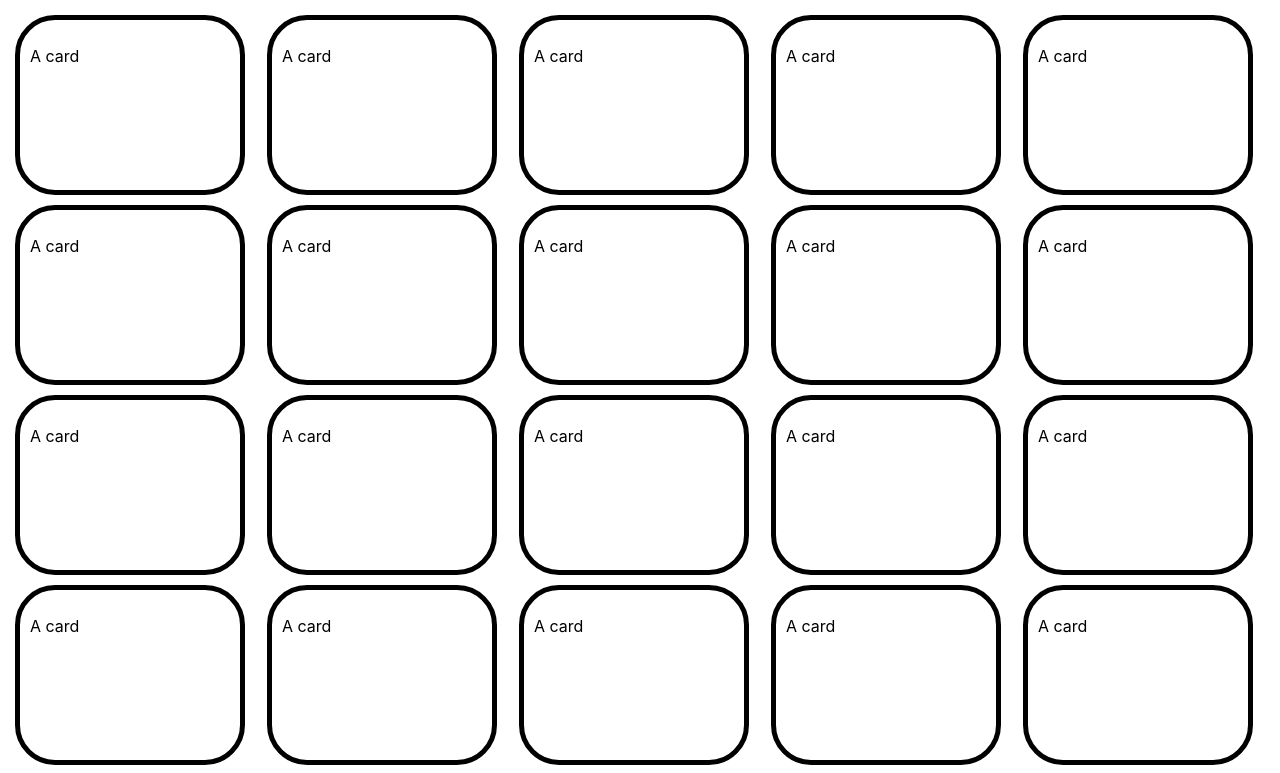
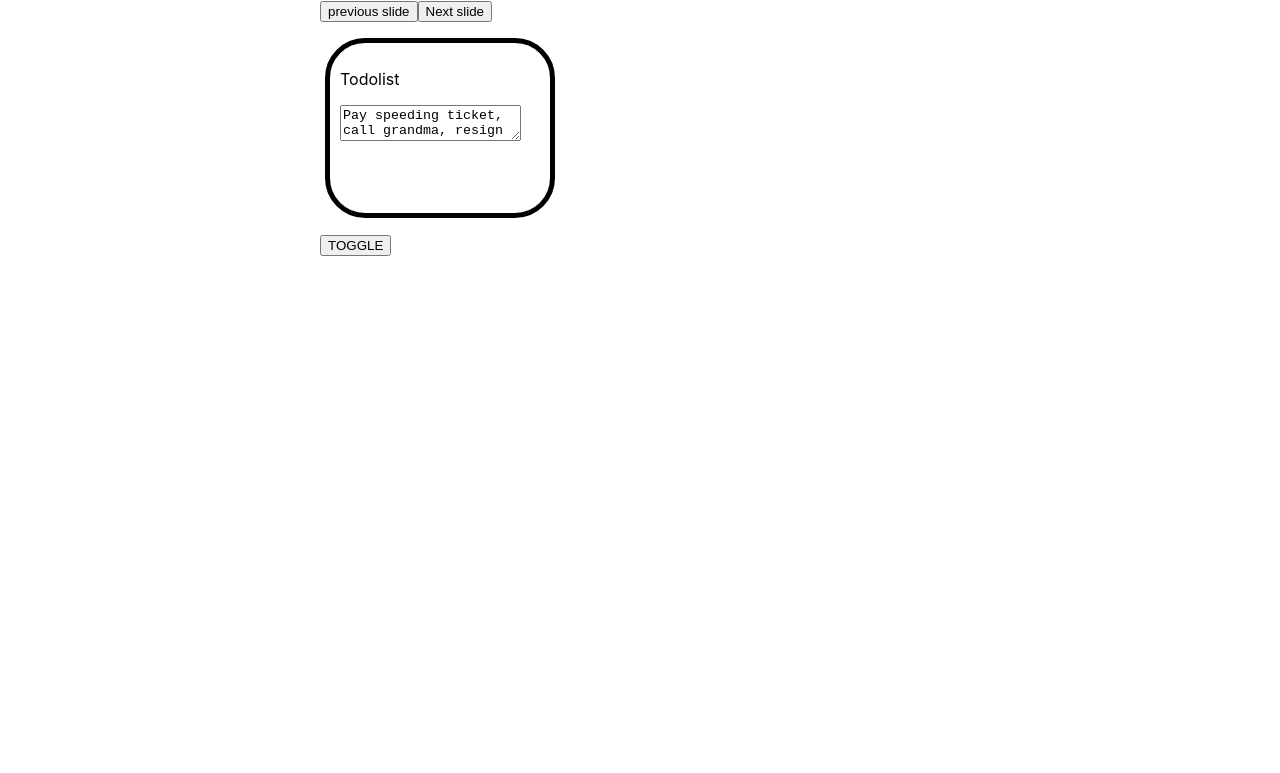
Before and after one commit to ynov-masters-2022/projet-fin-module-remy-dylan, a React (Create React App) app: page / in a window 1280 px wide. Shown: the top 773 px of the page. Built offline with nearby package versions, Linux system fonts and the light colour scheme.

Commit message:
feat: SlideShow v1

```diff
--- a/src/App.tsx
+++ b/src/App.tsx
@@ -1,38 +1,87 @@
 import './App.css';
 import KeepCard from './components/KeepCard';
+import TestAnimate from './components/TestAnimate';
+import Card from './components/Card';
+import { AnimatePresence, motion } from "framer-motion"
+import { useState } from 'react';
+import { SlideshowItem } from './components/SlideShowItem'
+import { ContentCard ,ContentCardProps} from './components/ContentCard';
 
 const App = () => {
-
+  const [isVisible, setIsVisible] = useState<boolean>(false);
+  const [selectedText, setSelectedText] = useState<number>(0);
+  /*
+  const [selectedId, setSelectedId] = useState<string | undefined >(undefined)
   const containerStyle: React.CSSProperties = {
     padding: '10px',
     display: 'grid',
     gridTemplateColumns: '1fr 1fr 1fr 1fr 1fr',
     gridTemplateRows: '1fr 1fr 1fr 1fr 1fr',
   }
+  */
 
+  const notesArray = [
+    {
+      id:1,
+      name: 'Todolist',
+      content: 'Pay speeding ticket, call grandma, resign gym '
+    },
+    {
+      id:2,
+      name: 'Morning routine',
+      content: 'Wake up, make my bed, breath fresh air, breakfast, brush my teeth, go to school.'
+    },
+    {
+      id:3,
+      name: 'Project ideas',
+      content: 'My Journal : very visual project where the user handles his notes.'
+    },
+    {
+      id:4,
+      name: 'Groceries',
+      content: 'Meat, yogurts, vegetables, Ice tea.'
+    }
+  ]
+  const htmlArray: any[] = [];
+
+  notesArray.forEach((note: ContentCardProps,index:number) => {
+    htmlArray.push(<SlideshowItem key={index}><ContentCard {...note} /></SlideshowItem>)
+  });
+  const newStyle:  React.CSSProperties = {
+    width:'50%',
+    margin: 'auto'
+  }
   return (
-    <div style={containerStyle}>
-      <KeepCard/>
-      <KeepCard/>
-      <KeepCard/>
-      <KeepCard/>
-      <KeepCard/>
-      <KeepCard/>
-      <KeepCard/>
-      <KeepCard/>
-      <KeepCard/>
-      <KeepCard/>
-      <KeepCard/>
-      <KeepCard/>
-      <KeepCard/>
-      <KeepCard/>
-      <KeepCard/>
-      <KeepCard/>
-      <KeepCard/>
-      <KeepCard/>
-      <KeepCard/>
-      <KeepCard/>
-      <KeepCard/>
+    <div style={newStyle} >
+      <button onClick={() => setSelectedText(selectedText-1)}>previous slide</button>
+      <button onClick={() => setSelectedText(selectedText+1)}>Next slide</button>
+
+      {htmlArray[selectedText]}
+
+      <button onClick={ () => setIsVisible(!isVisible)}>TOGGLE</button>
+      <TestAnimate isVisible={isVisible} />
+
+      { /*
+      <motion.div animate={{ x: '500px' }}   transition={{ duration: 3, delay:1 }}>aled</motion.div>
+      */ }
+      { /*
+      <motion.div layoutId={'1'} onClick={() => setSelectedId('1')} >
+        <KeepCard/>
+      </motion.div>
+      */}
+      {/*
+      <Card cardId={'1'} toDoOnClick={setSelectedId}></Card>
+
+      <AnimatePresence>
+        {selectedId && (
+          <motion.div layoutId={selectedId}>
+            <KeepCard/>
+
+            <motion.button onClick={() => setSelectedId(undefined)} />
+          </motion.div>
+        )}
+      </AnimatePresence>
+      */}
     </div>
   );
 }
--- /dev/null
+++ b/src/components/Card.tsx
@@ -0,0 +1,16 @@
+import { motion } from "framer-motion"
+
+interface PropsCard {
+    cardId: string,
+    toDoOnClick: Function
+}
+
+const Card = ({ cardId, toDoOnClick }:PropsCard) => {
+    return(
+    <motion.div layoutId={cardId} onClick={toDoOnClick(cardId)}>
+        <p>cardId</p>
+    </motion.div>
+    );
+}
+
+export default Card;
--- /dev/null
+++ b/src/components/ContentCard.tsx
@@ -0,0 +1,24 @@
+export type ContentCardProps = {
+    id:number,
+    name:string,
+    content:string
+}
+
+export const ContentCard = ({id,name,content}: ContentCardProps) => {
+
+    const style: React.CSSProperties = {
+        border: '5px solid #000',
+        borderRadius: '40px',
+        height: '150px',
+        width: '200px',
+        padding: '10px',
+        margin: '5px',
+    };
+
+    return (
+        <div style={style}>
+            <p>{name}</p>
+            <textarea>{content}</textarea>
+        </div>
+    );
+}
--- /dev/null
+++ b/src/components/SlideShowItem.tsx
@@ -0,0 +1,21 @@
+import { motion, AnimatePresence } from "framer-motion"
+
+interface PropsSlideShowItem {
+  children: any
+}
+
+export const SlideshowItem = ({ children }:PropsSlideShowItem) => {
+  return (
+    <AnimatePresence>
+      <motion.p
+        initial={{ x: 300, opacity: 0 }}
+        animate={{ x: 0, opacity: 1 }}
+        exit={{ x: -300, opacity: 0 }}
+      >
+        <div>
+          {children}
+        </div>
+      </motion.p>
+    </AnimatePresence>
+  );
+};
--- /dev/null
+++ b/src/components/TestAnimate.tsx
@@ -0,0 +1,22 @@
+import { motion, AnimatePresence } from "framer-motion"
+import KeepCard from './KeepCard';
+
+interface PropsTestAnimate {
+  isVisible: boolean,
+}
+
+const TestAnimate = ({ isVisible }:PropsTestAnimate) => {
+  return (
+    <AnimatePresence>
+      {isVisible && (
+        <motion.div
+          initial={{ opacity: 0 }}
+          animate={{ opacity: 1 }}
+          exit={{ opacity: 0 }}
+        ><KeepCard/></motion.div>
+      )}
+    </AnimatePresence>
+ );
+}
+
+export default TestAnimate;
```
